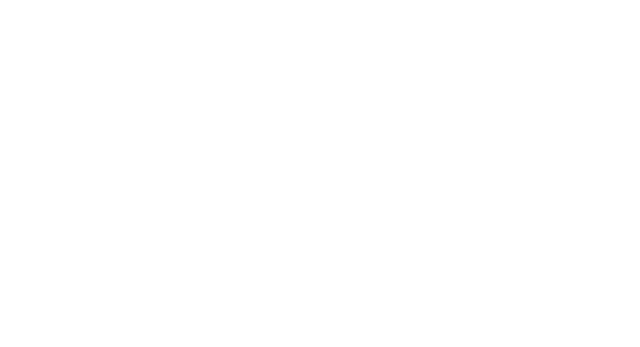
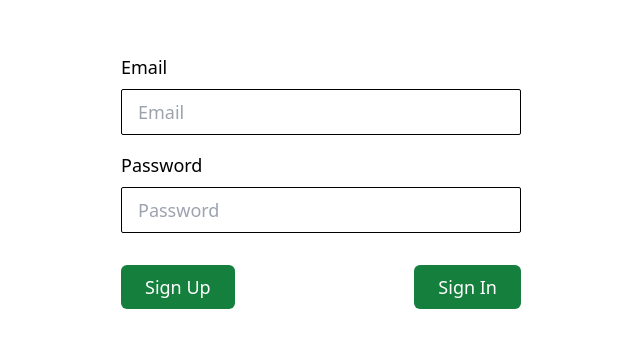
Before and after one commit to omotayobolu/image-gallery, a React (Vite) app: page / in a window 1280 px wide. Shown: the part 219-566 px from the top of the page, without its empty margins (319-959 px from the left). Built offline with nearby package versions, Linux system fonts and the light colour scheme.

Commit message:
feat: login authentication done

```diff
--- a/package.json
+++ b/package.json
@@ -12,7 +12,8 @@
   "dependencies": {
     "firebase": "^10.4.0",
     "react": "^18.2.0",
-    "react-dom": "^18.2.0"
+    "react-dom": "^18.2.0",
+    "react-router-dom": "^6.16.0"
   },
   "devDependencies": {
     "@types/react": "^18.2.15",
--- /dev/null
+++ b/src/components/Gallery.jsx
@@ -0,0 +1,7 @@
+import React from "react";
+
+const Gallery = () => {
+  return <div>Gallery</div>;
+};
+
+export default Gallery;
--- a/src/components/SignIn.jsx
+++ b/src/components/SignIn.jsx
@@ -1,11 +1,108 @@
-import React from "react";
+import React, { useState } from "react";
+// import { app, database } from "../firebaseConfig";
+import {
+  getAuth,
+  signInWithEmailAndPassword,
+  createUserWithEmailAndPassword,
+} from "firebase/auth";
+import { collection, addDoc } from "firebase/firestore";
 
 const signIn = () => {
+  const [data, setData] = useState({
+    email: "",
+    password: "",
+  });
+  const [errorMessage, setErrorMessage] = useState(null);
+
+  const auth = getAuth();
+  // const dbInstance = collection(database, "users");
+
+  const handleInputs = (event) => {
+    let inputs = { [event.target.name]: event.target.value };
+
+    setData({ ...data, ...inputs });
+  };
+
+  const handleSignUp = (e) => {
+    e.preventDefault();
+    createUserWithEmailAndPassword(auth, data.email, data.password)
+      .then((response) => {
+        console.log(response.user);
+      })
+      .catch((error) => {
+        console.log(error.code);
+        if (
+          error.code == "auth/invalid-email" ||
+          error.code == "auth/missing-password"
+        ) {
+          setErrorMessage("Invalid email or password");
+        } else if (error.code == "auth/weak-password") {
+          setErrorMessage("Weak password, set a stronger password");
+        }
+      });
+  };
+
+  const handleSignIn = (e) => {
+    e.preventDefault();
+    signInWithEmailAndPassword(auth, data.email, data.password)
+      .then((response) => {
+        console.log(response.user);
+      })
+      .catch((error) => {
+        console.log(error.code);
+        if (
+          error.code == "auth/invalid-login-credentials" ||
+          error.code == "auth/missing-password" ||
+          error.code == "auth/invalid-email"
+        ) {
+          setErrorMessage("Incorrect email or password");
+        }
+      });
+    // addDoc(dbInstance, data)
+    //   .then(() => {
+    //     alert("Data sent");
+    //   })
+    //   .catch((err) => alert(err.message));
+  };
+
   return (
-    <section>
+    <section className="min-h-screen grid place-items-center">
       <form>
-        <input type="email" />
-        <input type="password" />
+        <p className="text-lg text-red-600 italic">{errorMessage}</p>
+        <div className="flex flex-col gap-2">
+          <label htmlFor="email">Email</label>
+          <input
+            name="email"
+            type="email"
+            placeholder="Email"
+            onChange={(event) => handleInputs(event)}
+          />
+        </div>
+        <div className="flex flex-col gap-2 my-4">
+          <label htmlFor="password">Password</label>
+          <input
+            name="password"
+            type="password"
+            placeholder="Password"
+            onChange={(event) => handleInputs(event)}
+          />
+        </div>
+        <div className="flex items-center justify-between mt-8">
+          <button
+            className="text-white bg-green-700 hover:bg-green-900 active:bg-green-500 px-6 py-2 text-lg rounded-md"
+            type="submit"
+            onClick={handleSignUp}
+          >
+            Sign Up
+          </button>
+          <button
+            className="text-white bg-green-700 hover:bg-green-900 active:bg-green-500 px-6 py-2 text-lg rounded-md"
+            type="submit"
+            onClick={handleSignIn}
+          >
+            Sign In
+          </button>
+        </div>
       </form>
     </section>
   );
--- /dev/null
+++ b/src/firebaseConfig.js
@@ -0,0 +1,17 @@
+// Import the functions you need from the SDKs you need
+import { initializeApp } from "firebase/app";
+import { getFirestore } from "firebase/firestore";
+
+const firebaseConfig = {
+  apiKey: "AIzaSyCT8T-dvTR3hidJ8gGciIBLIGfMh8hQlYM",
+  authDomain: "image-gallery-33385.firebaseapp.com",
+  projectId: "image-gallery-33385",
+  storageBucket: "image-gallery-33385.appspot.com",
+  messagingSenderId: "58209787086",
+  appId: "1:58209787086:web:2a7b7d6f8aafa0bbb3049f",
+  measurementId: "G-6ELCNJ64B5",
+};
+
+// Initialize Firebase
+export const app = initializeApp(firebaseConfig);
+export const database = getFirestore(app);
--- a/src/index.css
+++ b/src/index.css
@@ -3,3 +3,11 @@
 @tailwind base;
 @tailwind components;
 @tailwind utilities;
+
+label {
+  @apply text-lg font-medium;
+}
+
+input {
+  @apply border border-black rounded-sm py-2 px-4 max-w-full text-lg w-[400px];
+}
```
Also changed, not shown: 1 other file (tests, documents, lock files or other folders).
